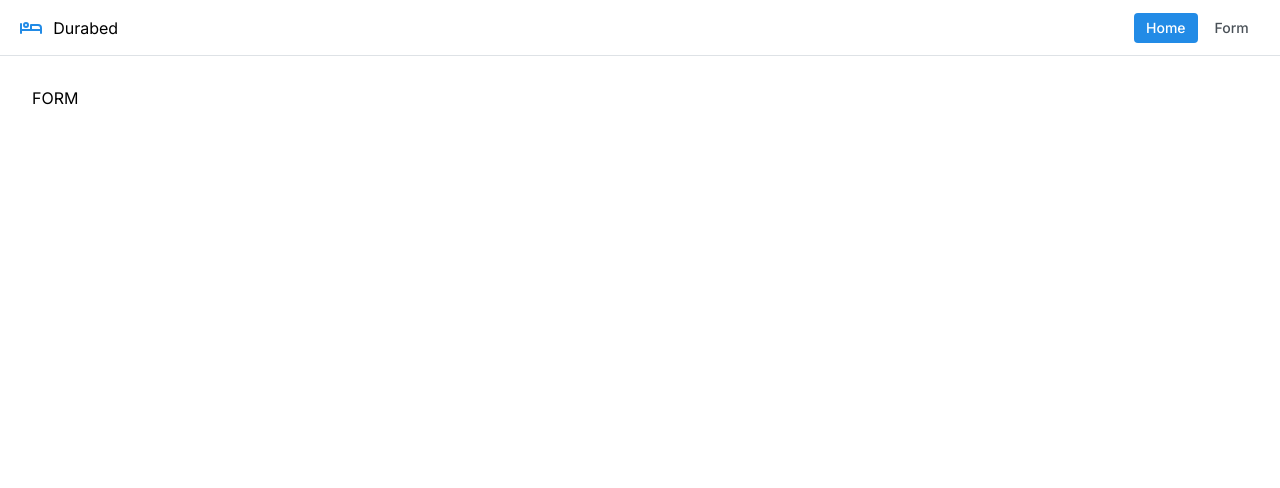
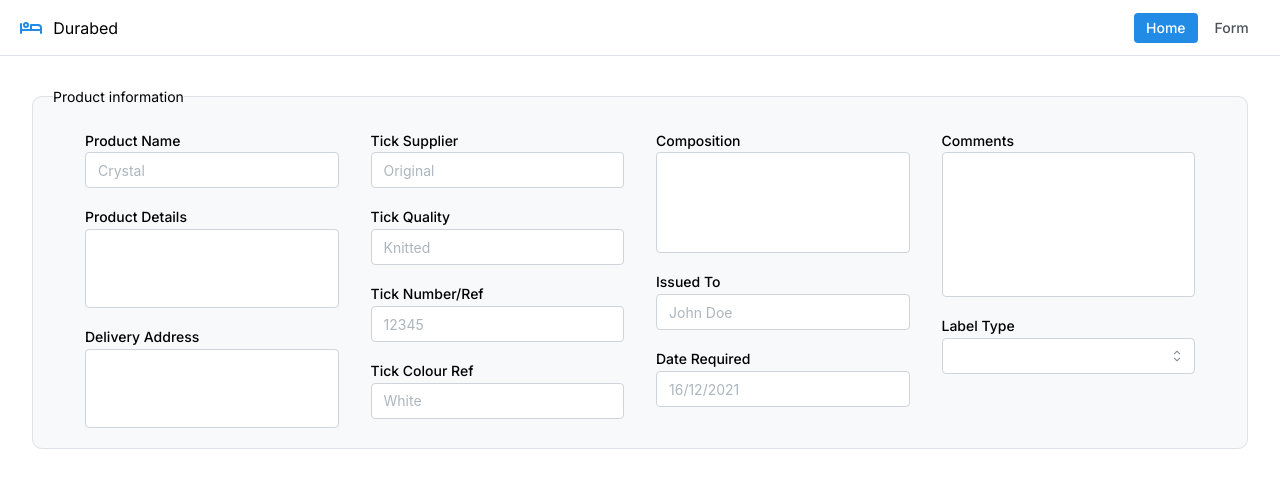
Before and after one commit to nomanmajeed/durabed, a Next.js app: page /form in a window 1280 px wide. Shown: the top 488 px of the page. Built offline with nearby package versions, Linux system fonts and the light colour scheme.

Commit message:
feat: product info form added

```diff
--- a/app/form/page.tsx
+++ b/app/form/page.tsx
@@ -1,7 +1,173 @@
+"use client";
+
+import {
+  Fieldset,
+  Grid,
+  MultiSelect,
+  SimpleGrid,
+  TextInput,
+  Textarea,
+  rem,
+  useMantineTheme,
+} from "@mantine/core";
+import { useForm } from "@mantine/form";
+
 export default function Form() {
+  const theme = useMantineTheme();
+
+  const LABEL_TYPE_DATA = [
+    "Dura Beds",
+    "Own Label",
+    "No Label",
+    "Centre",
+    "Corner",
+    "Tag Label",
+    "Ortho",
+    "Pocket",
+    "Twin Spring",
+    "Other",
+  ];
+
+  const form = useForm({
+    mode: "uncontrolled",
+    initialValues: {
+      email: "",
+      termsOfService: false,
+    },
+
+    validate: {
+      email: (value) => (/^\S+@\S+$/.test(value) ? null : "Invalid email"),
+    },
+  });
+
   return (
     <div>
-      <h1>FORM</h1>
+      <form onSubmit={form.onSubmit((values) => console.log(values))}>
+        <Fieldset
+          legend="Product information"
+          style={{
+            backgroundColor: theme.colors.gray[0],
+            padding: rem(20),
+            borderRadius: rem(10),
+          }}
+        >
+          <SimpleGrid cols={{ base: 1, sm: 4 }} spacing="xl" mx={"xl"}>
+            <Grid gutter="md">
+              <Grid.Col>
+                <TextInput
+                  label="Product Name"
+                  placeholder="Crystal"
+                  key={form.key("productName")}
+                  {...form.getInputProps("productName")}
+                />
+              </Grid.Col>
+              <Grid.Col>
+                <Textarea
+                  label="Product Details"
+                  autosize
+                  minRows={3}
+                  maxRows={3}
+                  key={form.key("productDetails")}
+                  {...form.getInputProps("productDetails")}
+                />
+              </Grid.Col>
+              <Grid.Col>
+                <Textarea
+                  label="Delivery Address"
+                  autosize
+                  minRows={3}
+                  maxRows={3}
+                  key={form.key("deliveryAddress")}
+                  {...form.getInputProps("deliveryAddress")}
+                />
+              </Grid.Col>
+            </Grid>
+            <Grid gutter="md">
+              <Grid.Col>
+                <TextInput
+                  label="Tick Supplier"
+                  placeholder="Original"
+                  key={form.key("tickSupplier")}
+                  {...form.getInputProps("tickSupplier")}
+                />
+              </Grid.Col>
+              <Grid.Col>
+                <TextInput
+                  label="Tick Quality"
+                  placeholder="Knitted"
+                  key={form.key("tickQuality")}
+                  {...form.getInputProps("tickQuality")}
+                />
+              </Grid.Col>
+              <Grid.Col>
+                <TextInput
+                  label="Tick Number/Ref"
+                  placeholder="12345"
+                  key={form.key("tickNumberRef")}
+                  {...form.getInputProps("tickNumberRef")}
+                />
+              </Grid.Col>
+              <Grid.Col>
+                <TextInput
+                  label="Tick Colour Ref"
+                  placeholder="White"
+                  key={form.key("tickColourRef")}
+                  {...form.getInputProps("tickColourRef")}
+                />
+              </Grid.Col>
+            </Grid>
+            <Grid gutter="md">
+              <Grid.Col>
+                <Textarea
+                  label="Composition"
+                  autosize
+                  minRows={4}
+                  maxRows={4}
+                  key={form.key("composition")}
+                  {...form.getInputProps("composition")}
+                />
+              </Grid.Col>
+              <Grid.Col>
+                <TextInput
+                  label="Issued To"
+                  placeholder="John Doe"
+                  key={form.key("issuedTo")}
+                  {...form.getInputProps("issuedTo")}
+                />
+              </Grid.Col>
+              <Grid.Col>
+                <TextInput
+                  label="Date Required"
+                  placeholder="16/12/2021"
+                  key={form.key("dateRequired")}
+                  {...form.getInputProps("dateRequired")}
+                />
+              </Grid.Col>
+            </Grid>
+            <Grid gutter="md">
+              <Grid.Col>
+                <Textarea
+                  label="Comments"
+                  autosize
+                  minRows={6}
+                  maxRows={6}
+                  key={form.key("comments")}
+                  {...form.getInputProps("comments")}
+                />
+              </Grid.Col>
+              <Grid.Col>
+                <MultiSelect
+                  label="Label Type"
+                  data={LABEL_TYPE_DATA}
+                  searchable
+                  key={form.key("labelType")}
+                  {...form.getInputProps("labelType")}
+                />
+              </Grid.Col>
+            </Grid>
+          </SimpleGrid>
+        </Fieldset>
+      </form>
     </div>
   );
 }
--- a/package.json
+++ b/package.json
@@ -11,6 +11,7 @@
   "dependencies": {
     "@mantine/code-highlight": "^7.9.1",
     "@mantine/core": "^7.9.1",
+    "@mantine/dates": "^7.9.1",
     "@mantine/form": "^7.9.1",
     "@mantine/hooks": "^7.9.1",
     "@mantine/modals": "^7.9.1",
```
Also changed, not shown: 1 other file (tests, documents, lock files or other folders).
